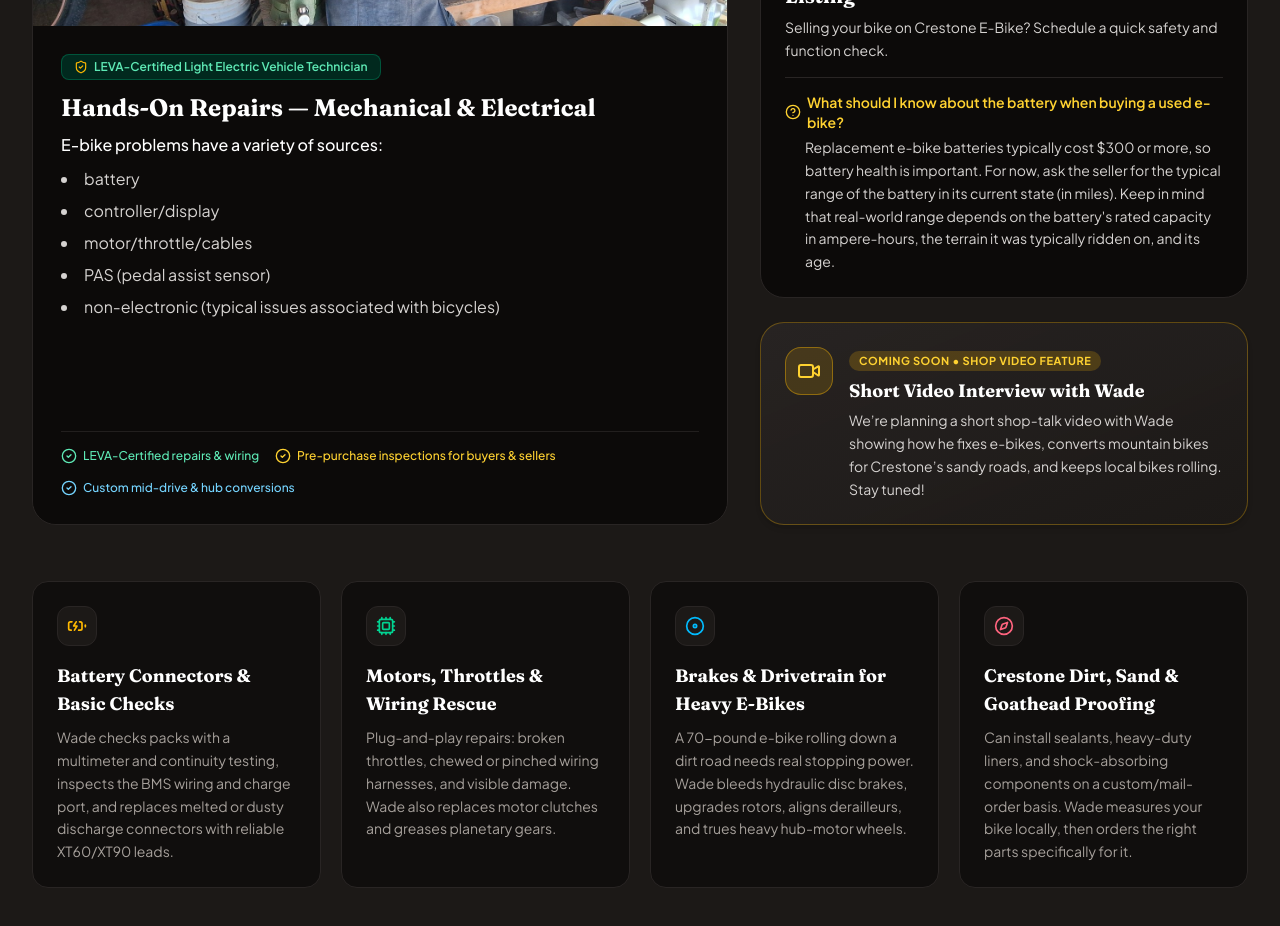
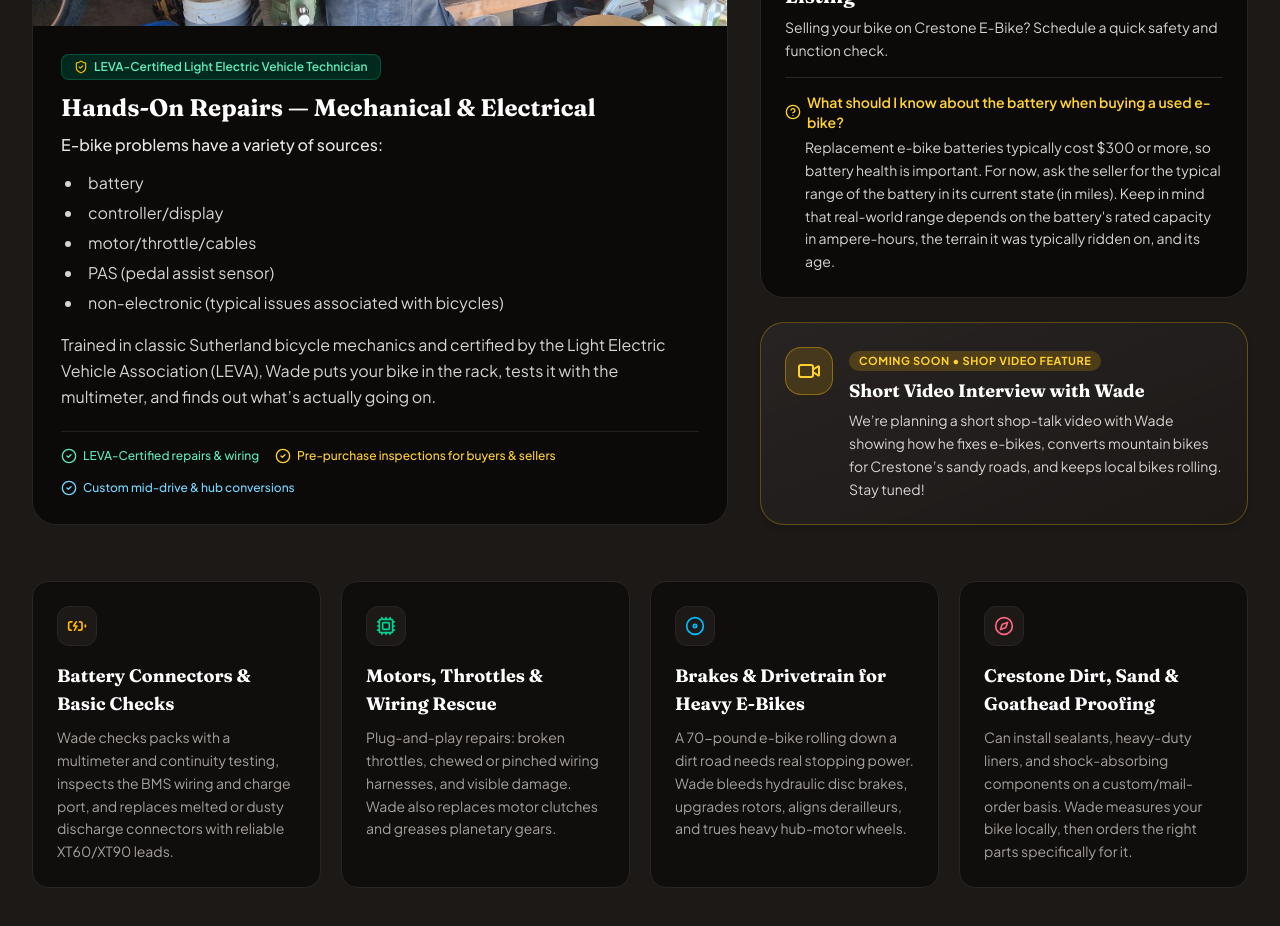
Before and after one commit to MTyson/crestone-ebikes, a React (Vite) app: page / in a window 1280 px wide. Shown: the part 2520-3446 px from the top of the page. Built offline with nearby package versions, Linux system fonts and the light colour scheme; no server answers; the database is empty.

Commit message:
wade's shop

```diff
--- a/src/components/MeetWadeSection.tsx
+++ b/src/components/MeetWadeSection.tsx
@@ -108,17 +108,22 @@ export const MeetWadeSection: React.FC = () => {
                 <h3 className="font-serif-display text-2xl font-bold text-white">
                   Hands-On Repairs — Mechanical &amp; Electrical
                 </h3>
-                <div className="text-stone-300 text-sm sm:text-base mt-2 leading-relaxed">
-                  <p className="font-medium text-white mb-2">
+                <div className="text-stone-300 text-sm sm:text-base mt-2 leading-relaxed space-y-3">
+                  <p className="font-medium text-stone-200">
                     E-bike problems have a variety of sources:
                   </p>
-                  <ul className="space-y-1.5 list-disc list-inside text-stone-300">
+                  <ul className="space-y-1 list-disc list-inside text-stone-300 pl-1">
                     <li>battery</li>
                     <li>controller/display</li>
                     <li>motor/throttle/cables</li>
                     <li>PAS (pedal assist sensor)</li>
                     <li>non-electronic (typical issues associated with bicycles)</li>
                   </ul>
+                  <p className="text-stone-300 pt-1 leading-relaxed">
+                    Trained in classic Sutherland bicycle mechanics and certified by the Light
+                    Electric Vehicle Association (LEVA), Wade puts your bike in the rack, tests it
+                    with the multimeter, and finds out what’s actually going on.
+                  </p>
                 </div>
               </div>
               <div className="mt-5 pt-4 border-t border-stone-800/80 flex flex-wrap items-center gap-4 text-xs text-stone-400">
```
